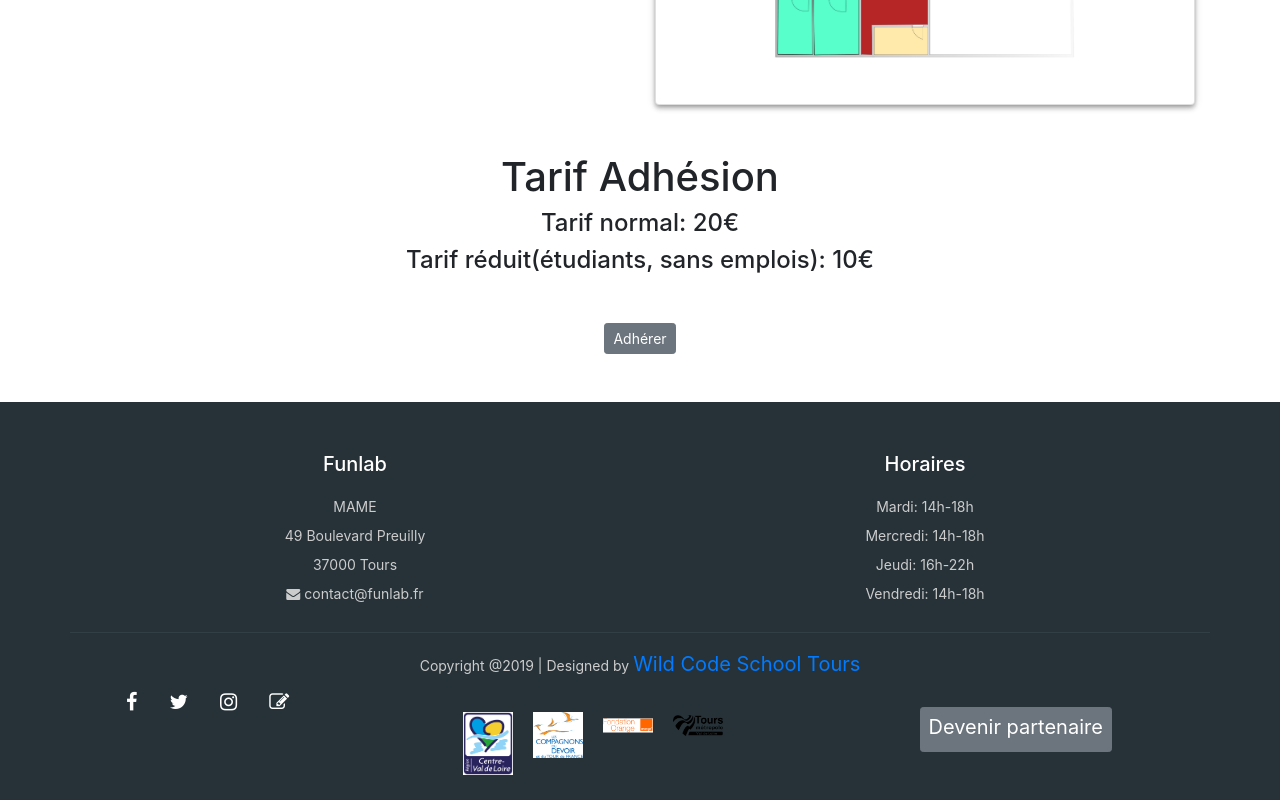
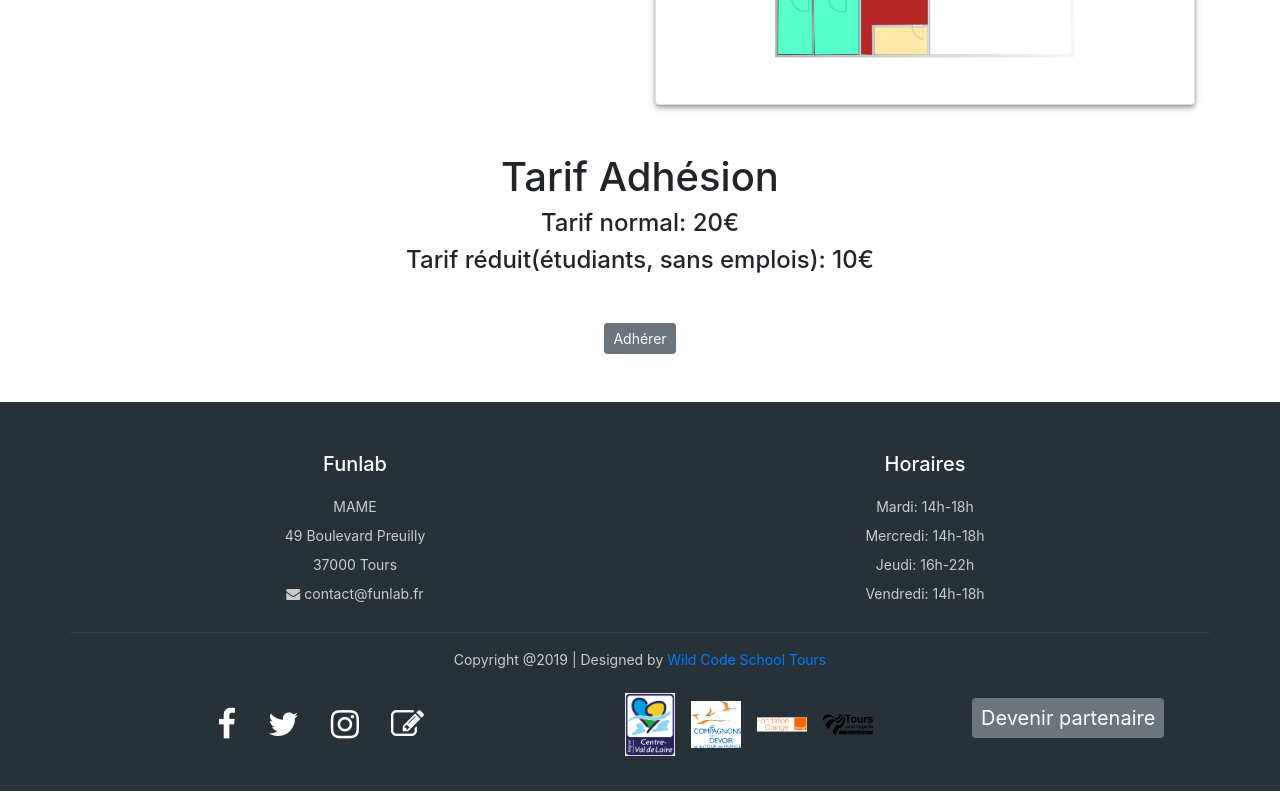
Before and after one commit to musloda/fablab-tours, an Angular app: page / in a window 1280 px wide. Shown: the part 2061-2861 px from the top of the page. Built offline with nearby package versions, Linux system fonts and the light colour scheme; what ngx-openlayers would draw is missing.

Commit message:
icon reseaux

```diff
--- a/src/app/footer/footer.component.css
+++ b/src/app/footer/footer.component.css
@@ -2,16 +2,19 @@
   color: #FFF;
   text-align: center;
 }
+
 footer {
   width:100%;
   background-color: #263238;
   min-height: 250px;
   padding: 10px 0px 25px 0px;
 }
+
 .pt2 {
   padding-top: 40px;
   margin-bottom: 20px;
 }
+
 footer p {
   font-size: 14px;
   color: #CCC;
@@ -19,34 +22,46 @@ footer p {
   margin-bottom: 8px;
   text-align: center;
 }
+
 .bottom_border {
   border-bottom: 1px solid #323f45;
   padding-bottom: 20px;
 }
+
 .social_footer_ul {
   display: table;
   margin: 15px auto 0 auto;
   list-style-type: none;
+  margin-left: 12%;
 }
+
 .social_footer_ul li {
   padding-left: 20px;
   padding-top: 10px;
   float: left;
 }
+
 .social_footer_ul li a {
   border: 1px solid #000;
   padding: 12px;
   border-radius: 30%;
 }
-.social_footer_ul li img {
+
+.social_footer_ul a img {
   width: 50px;
 }
 
-a{
+.text-white{
+  font-size: 33px;
+}
+
+.btn{
+  max-height: 40px;
   font-size: 20px;
   margin: 20px auto 0 auto;
 }
 
-.btn{
-  max-height: 45px;
+.reseaux{
+  margin-top: 2%;
+  margin-left: 8%;
 }
--- a/src/app/footer/footer.component.html
+++ b/src/app/footer/footer.component.html
@@ -33,10 +33,10 @@
         </ul>
 <!--Debut partenaires-->
         <ul class="social_footer_ul">
-            <li href="http://www.regioncentre-valdeloire.fr/accueil.html" target="_blank"><img src="../../assets/images/icons_footer/region-centre-val-de-loire.jpg" alt="region-centre-val-de-loire"></li>
-            <li href="https://www.compagnons-du-devoir.com/" target="_blank"><img src="../../assets/images/icons_footer/cdd.png" alt="compagnons-du-devoir"></li>
-            <li href="https://www.fondationorange.com/" target="_blank"><img src="../../assets/images/icons_footer/logo_fondation-orange.png" alt="fondationOrange"></li>
-            <li href="http://tours-metropole.fr/" target="_blank"><img src="../../assets/images/icons_footer/tours-metropole.png" alt="tours-metropole"></li>
+            <a class="mx-2" href="http://www.regioncentre-valdeloire.fr/accueil.html" target="_blank"><img src="../../assets/images/icons_footer/region-centre-val-de-loire.jpg" alt="region-centre-val-de-loire"></a>
+            <a class="mx-2" href="https://www.compagnons-du-devoir.com/" target="_blank"><img src="../../assets/images/icons_footer/cdd.png" alt="compagnons-du-devoir"></a>
+            <a class="mx-2" href="https://www.fondationorange.com/" target="_blank"><img src="../../assets/images/icons_footer/logo_fondation-orange.png" alt="fondationOrange"></a>
+            <a class="mx-2" href="http://tours-metropole.fr/" target="_blank"><img src="../../assets/images/icons_footer/tours-metropole.png" alt="tours-metropole"></a>
         </ul>
         <a class="btn btn-secondary btn-sm text-white">Devenir partenaire</a>
     </div>
```
